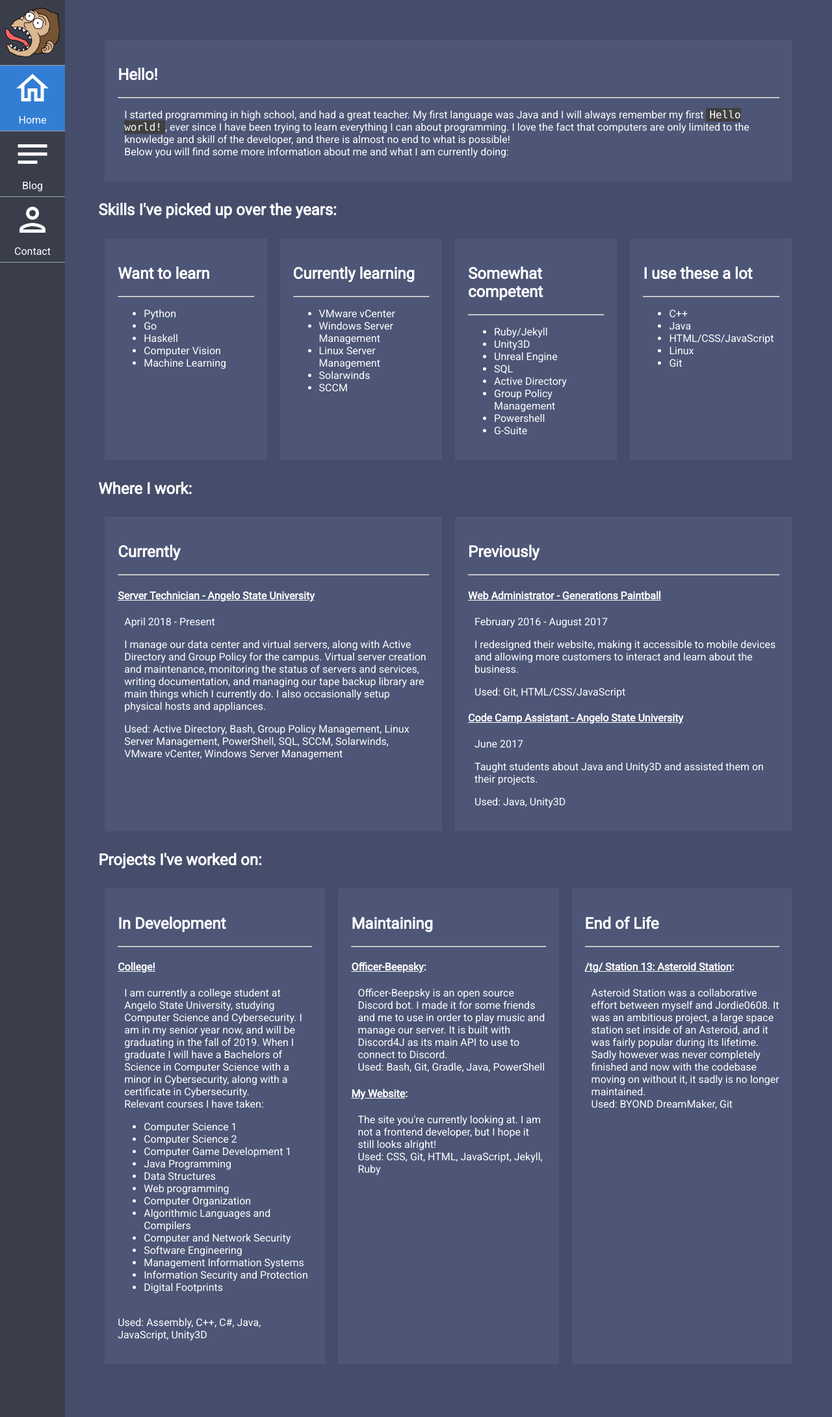
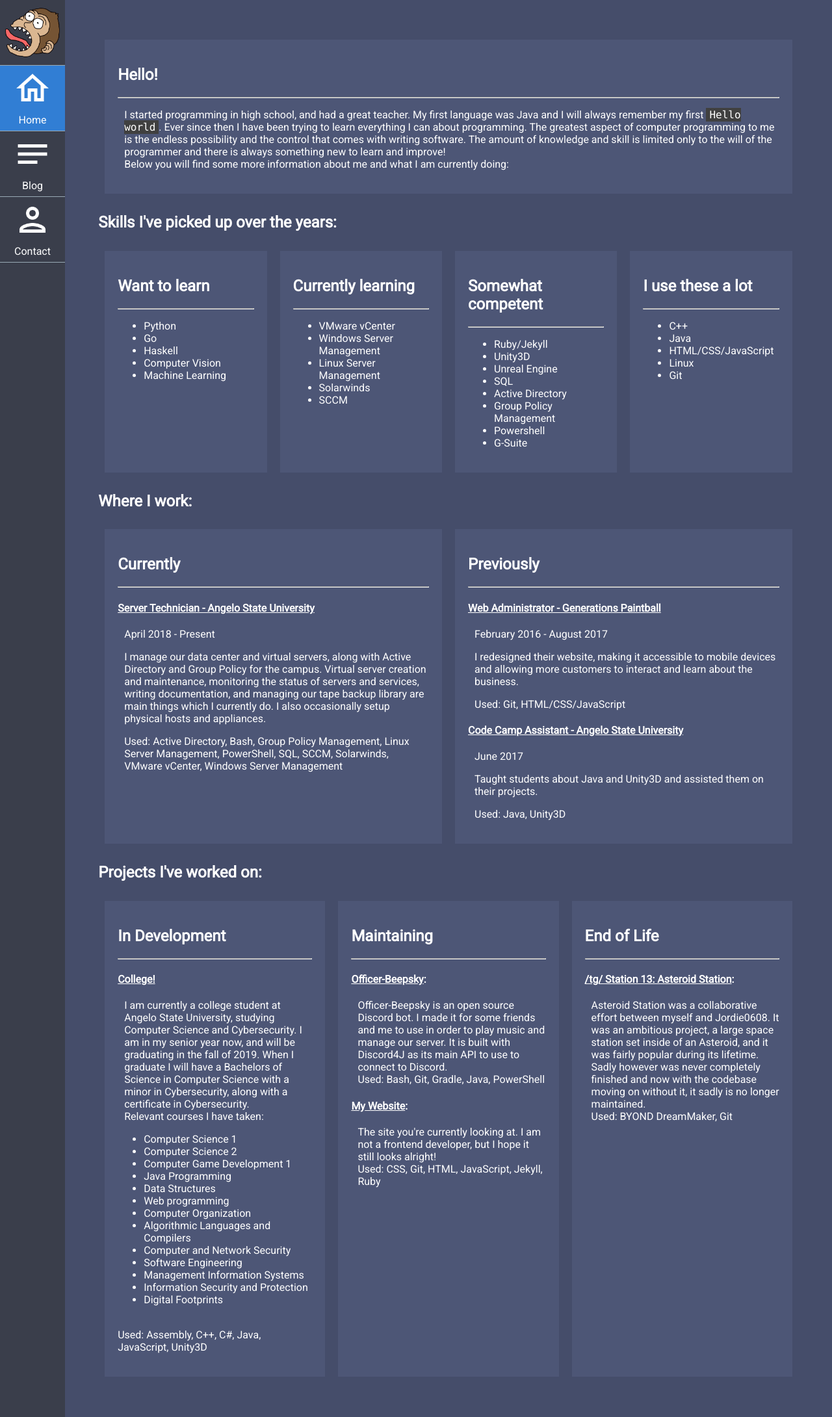
Before and after one commit to CorruptComputer/home, a Jekyll site: the page built from index.html, in a window 1280 px wide. Shown: the whole page at 65% size. Built offline with Jekyll 4.4.1, drawn with Linux system fonts in a browser that asks for light colours.

Commit message:
Grammar is a thing which I need to pay attention to more.

```diff
--- a/index.html
+++ b/index.html
@@ -7,9 +7,10 @@
    <h2>Hello!</h2><hr />
    <p>
       I started programming in high school, and had a great teacher.
-      My first language was Java and I will always remember my first <code>Hello world!</code>,
-      ever since I have been trying to learn everything I can about programming.
-      I love the fact that computers are only limited to the knowledge and skill of the developer, and there is almost no end to what is possible!
+      My first language was Java and I will always remember my first <code>Hello world</code>.
+      Ever since then I have been trying to learn everything I can about programming.
+      The greatest aspect of computer programming to me is the endless possibility and the control that comes with writing software.
+      The amount of knowledge and skill is limited only to the will of the programmer and there is always something new to learn and improve!
       <br />Below you will find some more information about me and what I am currently doing:
    </p>
    </div>
```
